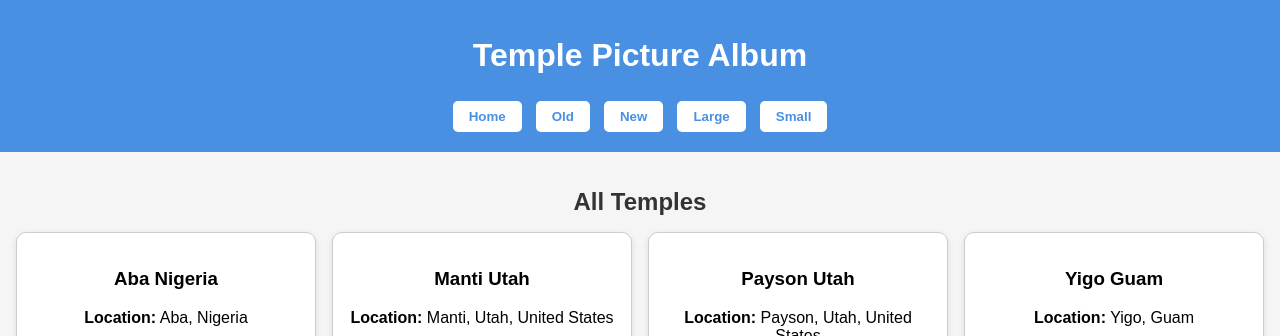
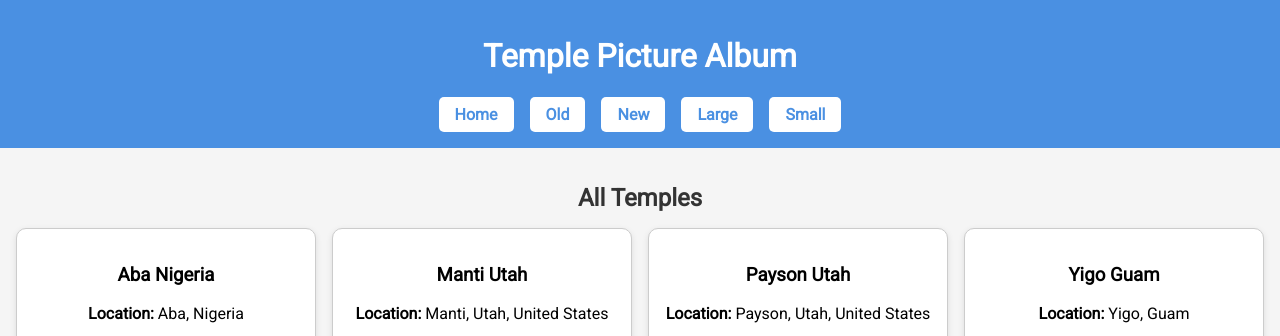
Before and after one commit to muyolim/wdd131, a plain HTML site: page filtered-temples.html in a window 1280 px wide. Shown: the top 336 px of the page. Drawn offline with Linux system fonts and the light colour scheme; files that its build step writes are made by us from their sources.

Commit message:
Final update: rubric-aligned temple album

```diff
--- a/filtered-temples.html
+++ b/filtered-temples.html
@@ -1,20 +1,23 @@
 <!DOCTYPE html>
 <html lang="en">
 <head>
-  <meta charset="UTF-8">
-  <meta name="viewport" content="width=device-width, initial-scale=1.0">
+  <meta charset="UTF-8" />
+  <meta name="viewport" content="width=device-width, initial-scale=1.0" />
+  <meta name="description" content="A dynamic picture album of temples with filtering options for age and size." />
+  <meta name="author" content="Daniel Mukonda" />
   <title>Temple Picture Album</title>
-  <link rel="stylesheet" href="filtered-temples.css">
+  <link href="https://fonts.googleapis.com/css2?family=Roboto&display=swap" rel="stylesheet" />
+  <link rel="stylesheet" href="styles/filtered-temples.css" />
 </head>
 <body>
   <header>
     <h1>Temple Picture Album</h1>
     <nav>
-      <button id="home">Home</button>
-      <button id="old">Old</button>
-      <button id="new">New</button>
-      <button id="large">Large</button>
-      <button id="small">Small</button>
+      <a href="#" id="home">Home</a>
+      <a href="#" id="old">Old</a>
+      <a href="#" id="new">New</a>
+      <a href="#" id="large">Large</a>
+      <a href="#" id="small">Small</a>
     </nav>
   </header>
 
@@ -28,6 +31,6 @@
     <p>Last Modified: <span id="lastModified"></span></p>
   </footer>
 
-  <script src="scripts/filtered-temples.js"></script>
+  <script src="scripts/filtered-temples.js" defer></script>
 </body>
 </html>
--- a/scripts/filtered-temples.js
+++ b/scripts/filtered-temples.js
@@ -1,4 +1,5 @@
 console.log("JS file loaded");
+
 const temples = [
   {
     templeName: "Aba Nigeria",
@@ -71,7 +72,6 @@ const temples = [
     imageUrl: "https://churchofjesuschristtemples.org/assets/img/temples/johannesburg-south-africa-temple/johannesburg-south-africa-temple-43596-thumb.jpg"
   }
 ];
-console.log("Temple count:", temples.length);
 
 const container = document.getElementById("temple-container");
 const heading = document.getElementById("filter-heading");
@@ -94,6 +94,7 @@ function displayTemples(list) {
 
 function filterTemples(criteria) {
   let filtered = temples;
+
   switch (criteria) {
     case "old":
       filtered = temples.filter(t => new Date(t.dedicated).getFullYear() < 1900);
@@ -111,13 +112,17 @@ function filterTemples(criteria) {
       filtered = temples.filter(t => t.area < 10000);
       heading.textContent = "Small Temples";
       break;
+    case "home":
     default:
+      filtered = temples;
       heading.textContent = "All Temples";
+      break;
   }
+
   displayTemples(filtered);
 }
 
-// Event listeners for buttons
+// Event listeners for anchor-based nav
 document.getElementById("home").addEventListener("click", () => filterTemples("home"));
 document.getElementById("old").addEventListener("click", () => filterTemples("old"));
 document.getElementById("new").addEventListener("click", () => filterTemples("new"));
--- a/styles/filtered-temples.css
+++ b/styles/filtered-temples.css
@@ -1,5 +1,5 @@
 body {
-  font-family: Arial, sans-serif;
+  font-family: 'Roboto', sans-serif;
   margin: 0;
   padding: 0;
   background-color: #f5f5f5;
@@ -14,20 +14,23 @@ header {
 
 nav {
   margin-top: 1rem;
+  display: flex;
+  justify-content: center;
+  gap: 1rem;
+  flex-wrap: wrap;
 }
 
-nav button {
-  margin: 0.3rem;
+nav a {
+  text-decoration: none;
   padding: 0.5rem 1rem;
-  border: none;
   border-radius: 5px;
-  cursor: pointer;
   background-color: white;
   color: #4a90e2;
   font-weight: bold;
+  transition: background-color 0.3s ease;
 }
 
-nav button:hover {
+nav a:hover {
   background-color: #357ab8;
   color: white;
 }
```
